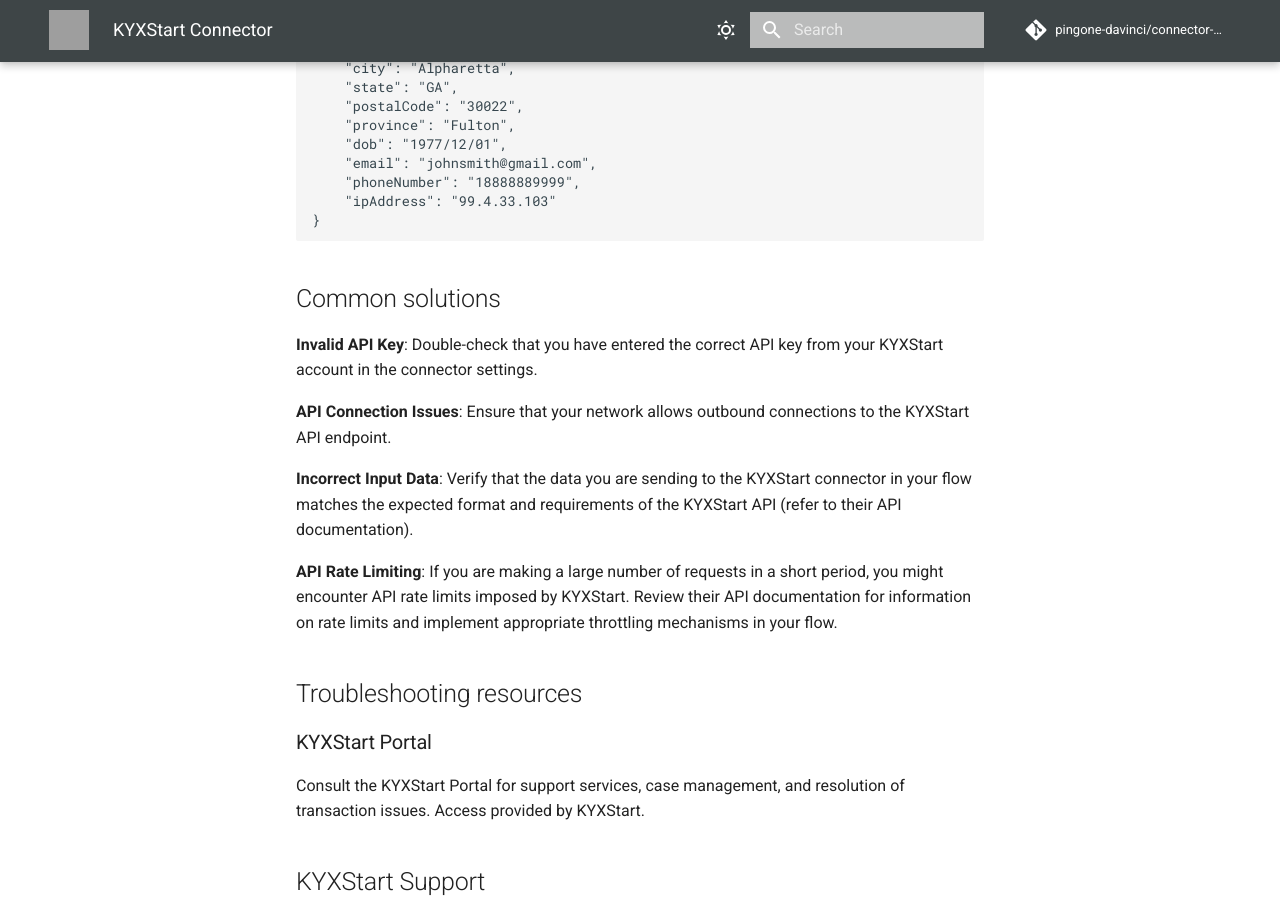
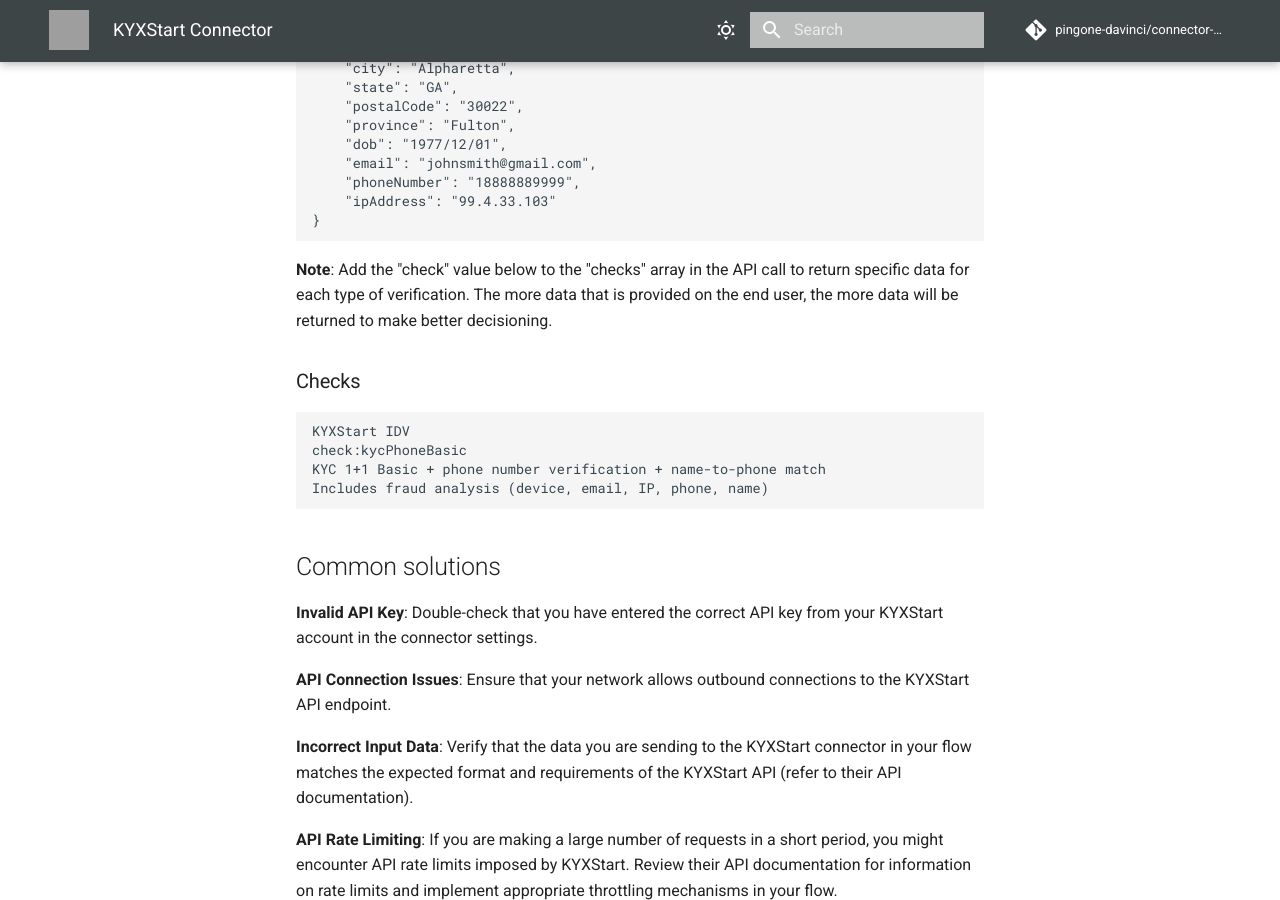
Before and after one commit to pingone-davinci/documentation, an MkDocs documentation site: the page built from docs/kyxstart/README.md, in a window 1280 px wide and 900 px high, scrolled down 3035 px. Built offline with MkDocs 1.6.1 and Material for MkDocs 9.7.7, drawn with Linux system fonts in a browser that asks for light colours; comment, search, counter and statistics services are not loaded; grey boxes are pictures that could not be loaded.

Commit message:
Update README.md

````diff
--- a/docs/kyxstart/README.md
+++ b/docs/kyxstart/README.md
@@ -98,6 +98,16 @@
     "ipAddress": "99.4.33.103"
 }
 ```
+**Note**: Add the "check" value below to the "checks" array in the API call to return specific data for each type of verification. The more data that is provided on the end user, the more data will be returned to make better decisioning.
+
+### Checks
+
+```
+KYXStart IDV
+check:kycPhoneBasic
+KYC 1+1 Basic + phone number verification + name-to-phone match
+Includes fraud analysis (device, email, IP, phone, name)
+```
 
 ## Common solutions
 
````
